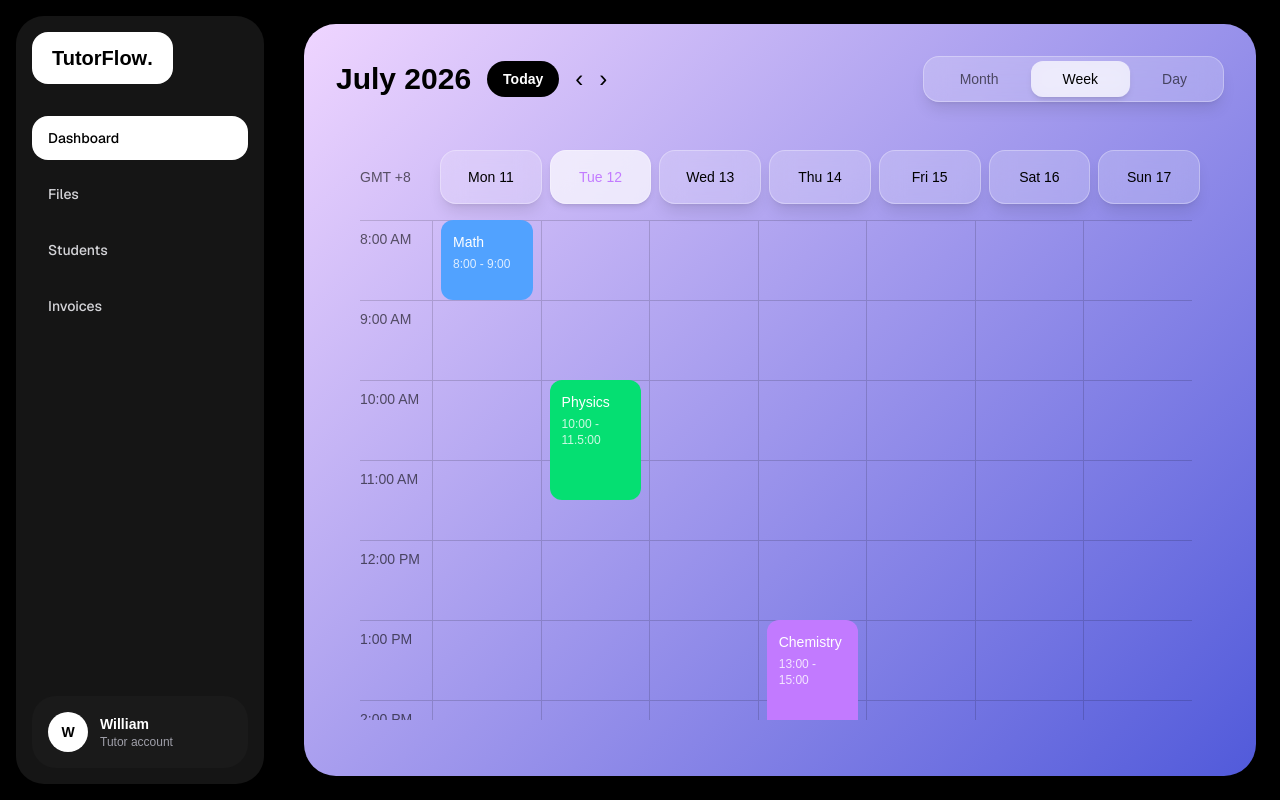
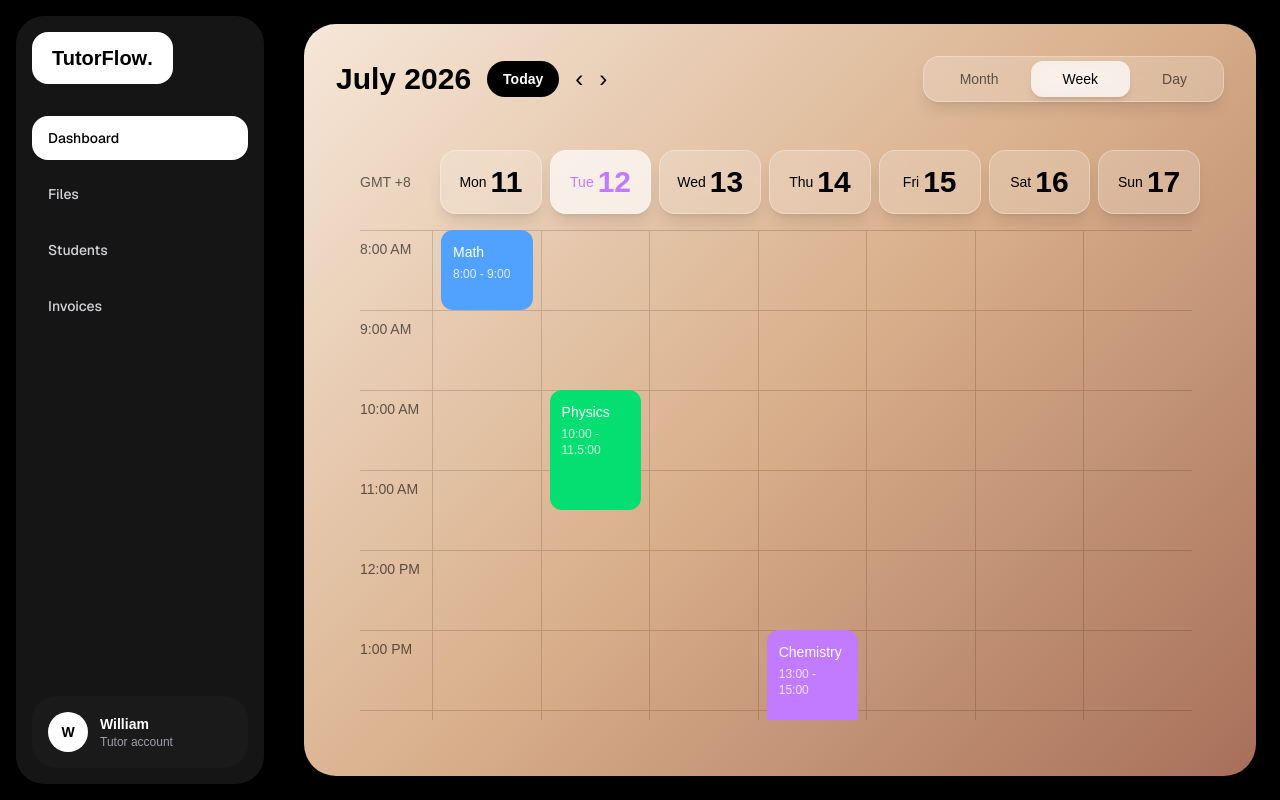
Before and after one commit to WilliamLiang-dev/TutorFlow, a Next.js app: page /dashboard in a window 1280 px wide. Built offline with nearby package versions, Linux system fonts and the light colour scheme.

Commit message:
change calendar background colour

```diff
--- a/app/ui/dashboard/calendar.tsx
+++ b/app/ui/dashboard/calendar.tsx
@@ -40,11 +40,11 @@ const weekDays = [
 ];
 
 
-export default function CustomCalendar() {
+export default function Calendar() {
   const [view, setView] = useState<"month" | "week" | "day">("week");
 
   return (
-    <section className="flex h-full flex-col overflow-hidden rounded-[32px] bg-[linear-gradient(135deg,#efd5ff_0%,#515ada_100%)] p-8">
+    <section className="flex h-full flex-col overflow-hidden rounded-[32px] bg-[linear-gradient(135deg,#F6E7D8_0%,#D9B08C_50%,#A76F5A_100%)] p-8">
       <header className="mb-6 flex items-center justify-between">
         <div className="flex items-center gap-4">
           <h1 className="text-3xl font-bold text-black">July 2026</h1>
@@ -89,13 +89,14 @@ export default function CustomCalendar() {
             {weekDays.map((day) => (
               <button
                 key={day.date}
-                className={`rounded-2xl px-4 py-4 text-sm border border-white/30 bg-white/20 p-1 shadow-lg backdrop-blur-md transition ${
+                className={`flex items-center justify-center gap-1 rounded-2xl px-4 py-4 text-sm border border-white/30 bg-white/20 p-1 shadow-lg backdrop-blur-md transition ${
                   day.date === 12
-                    ? "bg-white/70 text-purple-400 shadow-md"
+                    ? "bg-white/70 text-purple-400"
                     : "bg-black text-black transition delay-50 duration-300 ease-in-out hover:-translate-y-1 hover:scale-110"
                 }`}
               >
-                {day.label} {day.date}
+                <span className="text-sm leading-none">{day.label}</span>
+                <span className="text-3xl font-bold leading-none">{day.date}</span>
               </button>
             ))}
           </div>
```
